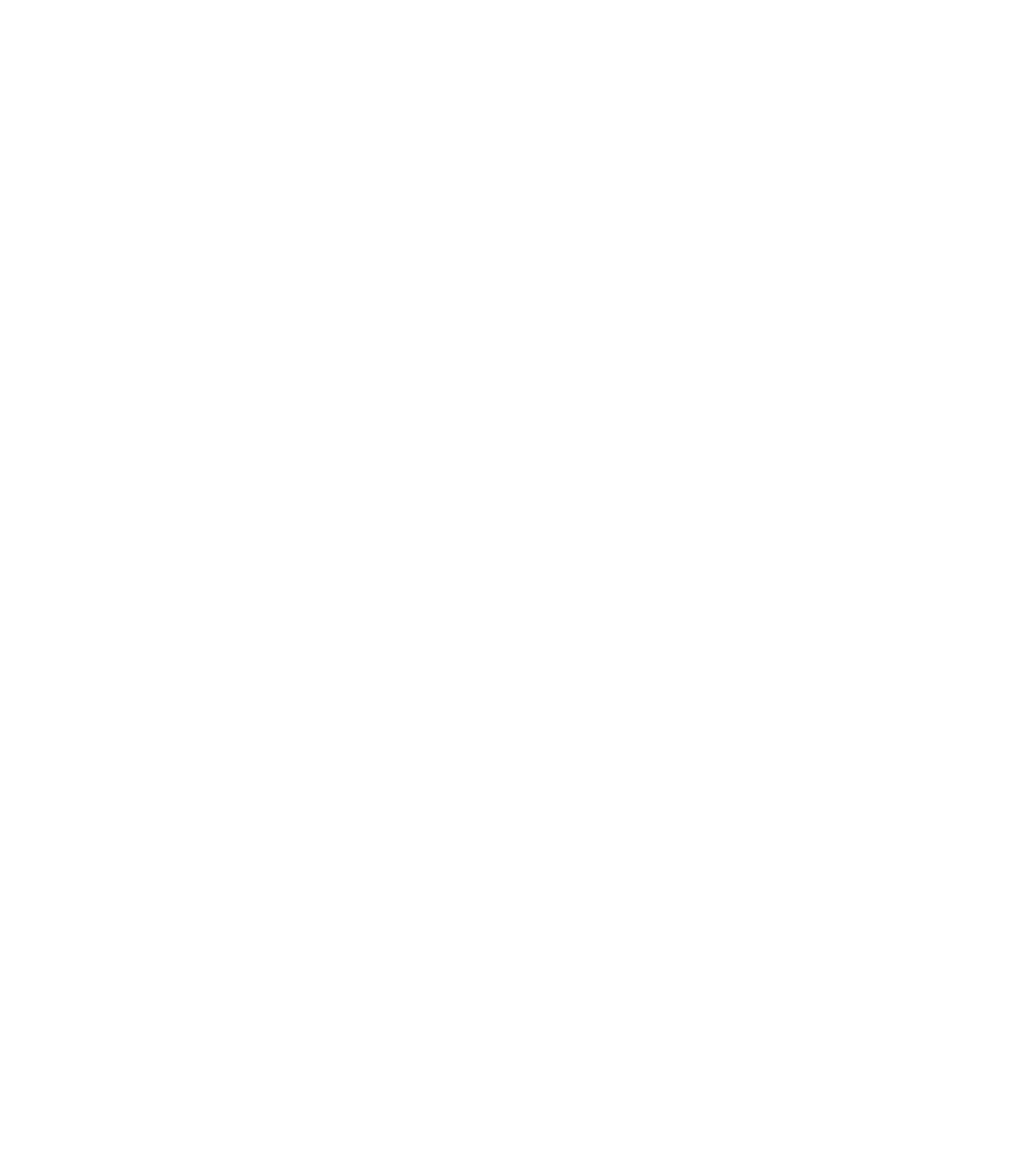
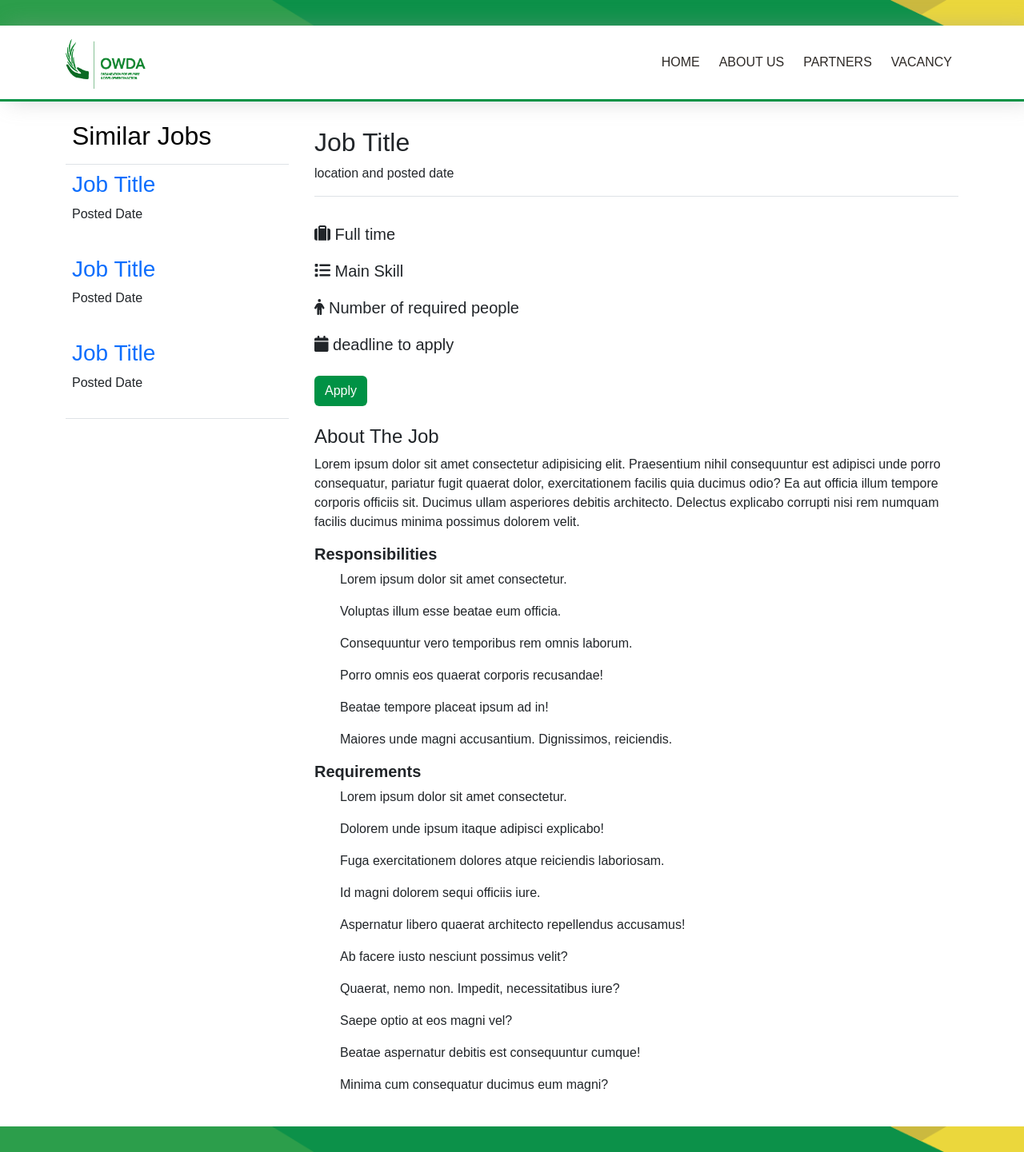
Before and after one commit to kalebmelaku/SRSRTB, a React (Vite) app: page /jobs in a window 1280 px wide. Before the commit this address had no page. Shown: the whole page at 80% size. Before the commit the page ends 800 px from the top, so only its background shows below. Built offline with nearby package versions, Linux system fonts and the light colour scheme.

Commit message:
OWDA-PMS

```diff
--- a/package.json
+++ b/package.json
@@ -10,7 +10,11 @@
     "preview": "vite preview"
   },
   "dependencies": {
+    "@fortawesome/fontawesome-svg-core": "^6.4.0",
+    "@fortawesome/free-solid-svg-icons": "^6.4.0",
+    "@fortawesome/react-fontawesome": "^0.2.0",
     "bootstrap": "^5.2.3",
+    "fontawesome": "^5.6.3",
     "jquery": "^3.6.4",
     "popper.js": "^1.16.1",
     "react": "^18.2.0",
--- a/src/App.jsx
+++ b/src/App.jsx
@@ -22,12 +22,14 @@
 
 import {Route, Routes} from 'react-router-dom'
 import Home from './pages/home'
+import Jobs from './pages/job'
 
 export default function App(){
   return (
     <>
       <Routes>
         <Route path='/' element={<Home />}/>
+        <Route path='/jobs' element={<Jobs />}/>
       </Routes>
     </>
   )
--- a/src/components/vacancy.jsx
+++ b/src/components/vacancy.jsx
@@ -1,3 +1,4 @@
+import { Link } from "react-router-dom"
 export default function Vacancy(){
     return (
         <>
@@ -12,7 +13,8 @@ export default function Vacancy(){
                         <p className="card-text">Some quick example text to build on the card title and make up the bulk of the
                             cards content.</p>
                     <a href="#" className="btn card-link">Apply</a>
-                    <a href="./job_detail.html" className="btn card-link">Read More</a>
+                    {/* <a href="./job_detail.html" className="btn card-link">Read More</a> */}
+                    <Link to="/jobs" className="btn card-link">Read More</Link>
                 </div>
             </div>
             <div className="card" >
@@ -22,7 +24,8 @@ export default function Vacancy(){
                     <p className="card-text">Some quick example text to build on the card title and make up the bulk of the
                         cards content.</p>
                         <a href="#" className="btn card-link">Apply</a>
-                        <a href="./job_detail.html" className="btn card-link">Read More</a>
+                         {/* <a href="./job_detail.html" className="btn card-link">Read More</a> */}
+                    <Link to="/jobs" className="btn card-link">Read More</Link>
                     </div>
                 </div>
                 <div className="card" >
@@ -32,7 +35,8 @@ export default function Vacancy(){
                         <p className="card-text">Some quick example text to build on the card title and make up the bulk of the
                             cards content.</p>
                             <a href="#" className="btn card-link">Apply</a>
-                            <a href="./job_detail.html" className="btn card-link">Read More</a>
+                             {/* <a href="./job_detail.html" className="btn card-link">Read More</a> */}
+                    <Link to="/jobs" className="btn card-link">Read More</Link>
                         </div>
                     </div>
                     <div className="card" >
@@ -42,7 +46,8 @@ export default function Vacancy(){
                             <p className="card-text">Some quick example text to build on the card title and make up the bulk of the
                                 cards content.</p>
                                 <a href="#" className="btn card-link">Apply</a>
-                                <a href="./job_detail.html" className="btn card-link">Read More</a>
+                                 {/* <a href="./job_detail.html" className="btn card-link">Read More</a> */}
+                    <Link to="/jobs" className="btn card-link">Read More</Link>
                             </div>
                         </div>
                     </div>
--- /dev/null
+++ b/src/pages/job.jsx
@@ -0,0 +1,134 @@
+import Banner from "../components/banner"
+import NavBar from "../components/navbar"
+import { FontAwesomeIcon } from '@fortawesome/react-fontawesome'
+import { faSuitcase, faList, faMale, faCalendar } from '@fortawesome/free-solid-svg-icons'
+export default function Jobs() {
+
+
+  return (
+    <>
+    <Banner/>
+    <NavBar/>
+           <section className="job-list">
+        <div className="container">
+            <div className="d-flex flex-column flex-lg-row gap-3">
+                <div className="mt-3 col-lg-3">
+                    <div className="p-2 bg-white d-flex justify-content-between align-items-center border-bottom">
+                        <h2 className="text-black font-weight-bold text-lg mb-2">Similar Jobs</h2>
+                        <i id="bars" className="menu_btn fa-solid mb-2 text-black fa-bars fa-2x hide"></i>
+                    </div>
+
+                    <div id="menu" className="mob-view bg-white">
+                        <ul className="bg-white px-0 border-bottom">
+                            <li className="mb-2 p-2">
+                                <a href="./job_detail.html">
+                                    <h3 className="px-0">Job Title</h3>
+                                </a>
+                                <p className="px-0">Posted Date</p>
+                            </li>
+                            <li className="mb-2 p-2">
+                                <a href="./job_detail.html">
+                                    <h3 className="px-0">Job Title</h3>
+                                </a>
+                                <p className="px-0">Posted Date</p>
+                            </li>
+                            <li className="mb-2 p-2">
+                                <a href="./job_detail.html">
+                                    <h3 className="px-0">Job Title</h3>
+                                </a>
+                                <p className="px-0">Posted Date</p>
+                            </li>
+                        </ul>
+                    </div>
+                </div>
+
+
+                <div className="bg-white mt-3 p-3 col-lg-9">
+                    <div className="d-flex flex-column justify-content-between border-bottom mb-4">
+                        <h2 className="font-weight-bold text-2xl">Job Title</h2>
+                        <p className="sub-title">location and posted date</p>
+                    </div>
+                    <div className="row row-cols-1 row-cols-md-2">
+                        <div className="main-info">
+                            <ul className="px-0">
+                                <li className="py-2 fs-5"><FontAwesomeIcon icon={faSuitcase} /> Full time</li>
+                                <li className="py-2 fs-5"><FontAwesomeIcon icon={faList}/> Main Skill</li>
+                                <li className="py-2 fs-5"><FontAwesomeIcon icon={faMale}/> Number of required
+                                    people</li>
+                                <li className="py-2 fs-5"><FontAwesomeIcon icon={faCalendar}/> deadline to
+                                    apply</li>
+                            </ul>
+                            <a href="./apply.html" className="btn">Apply</a>
+                        </div>
+                    </div>
+                    <div className="about my-4">
+                        <h4>About The Job</h4>
+                        <p>Lorem ipsum dolor sit amet consectetur adipisicing elit. Praesentium nihil consequuntur est
+                            adipisci unde porro consequatur, pariatur fugit quaerat dolor, exercitationem facilis quia
+                            ducimus odio? Ea aut officia illum tempore corporis officiis sit. Ducimus ullam asperiores
+                            debitis architecto. Delectus explicabo corrupti nisi rem numquam facilis ducimus minima
+                            possimus dolorem velit.</p>
+                        <h5>Responsibilities</h5>
+                        <ul>
+                            <li>
+                                <p>Lorem ipsum dolor sit amet consectetur.</p>
+                            </li>
+                            <li>
+                                <p>Voluptas illum esse beatae eum officia.</p>
+                            </li>
+                            <li>
+                                <p>Consequuntur vero temporibus rem omnis laborum.</p>
+                            </li>
+                            <li>
+                                <p>Porro omnis eos quaerat corporis recusandae!</p>
+                            </li>
+                            <li>
+                                <p>Beatae tempore placeat ipsum ad in!</p>
+                            </li>
+                            <li>
+                                <p>Maiores unde magni accusantium. Dignissimos, reiciendis.</p>
+                            </li>
+                        </ul>
+                        <h5>Requirements</h5>
+                        <ul>
+                            <li>
+                                <p>Lorem ipsum dolor sit amet consectetur.</p>
+                            </li>
+                            <li>
+                                <p>Dolorem unde ipsum itaque adipisci explicabo!</p>
+                            </li>
+                            <li>
+                                <p>Fuga exercitationem dolores atque reiciendis laboriosam.</p>
+                            </li>
+                            <li>
+                                <p>Id magni dolorem sequi officiis iure.</p>
+                            </li>
+                            <li>
+                                <p>Aspernatur libero quaerat architecto repellendus accusamus!</p>
+                            </li>
+                            <li>
+                                <p>Ab facere iusto nesciunt possimus velit?</p>
+                            </li>
+                            <li>
+                                <p>Quaerat, nemo non. Impedit, necessitatibus iure?</p>
+                            </li>
+                            <li>
+                                <p>Saepe optio at eos magni vel?</p>
+                            </li>
+                            <li>
+                                <p>Beatae aspernatur debitis est consequuntur cumque!</p>
+                            </li>
+                            <li>
+                                <p>Minima cum consequatur ducimus eum magni?</p>
+                            </li>
+                        </ul>
+                    </div>
+
+                </div>
+            </div>
+        </div>
+    </section>
+    <Banner/>
+    </>
+  )
+}
```
Also changed, not shown: 1 other file (tests, documents, lock files or other folders).
